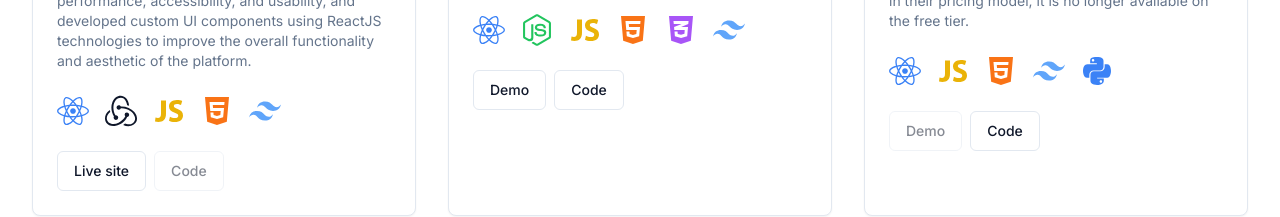
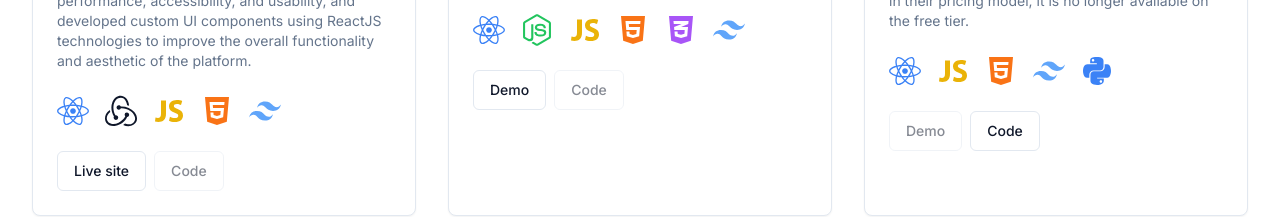
Before and after one commit to farajabien/portfolio, a Next.js app: page /projects in a window 1280 px wide. Shown: the part 579-796 px from the top of the page. Built offline with nearby package versions, Linux system fonts and the light colour scheme.

Commit message:
updated class critique link

```diff
--- a/app/projects/page.tsx
+++ b/app/projects/page.tsx
@@ -66,8 +66,8 @@ const projects:
       </div>
     ),
     image: "/classcritique.png",
-    demoLink: "https://class-critique-client-2.vercel.app/",
-    codeLink: "https://github.com/farajabien/class-critique-client-2",
+    demoLink: "https://class-critique-3.vercel.app/",
+    codeLink: "",
   },
 
   {
```
